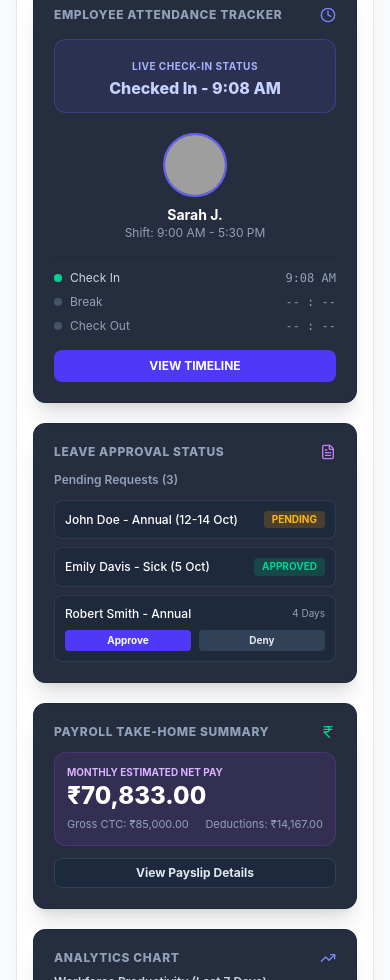
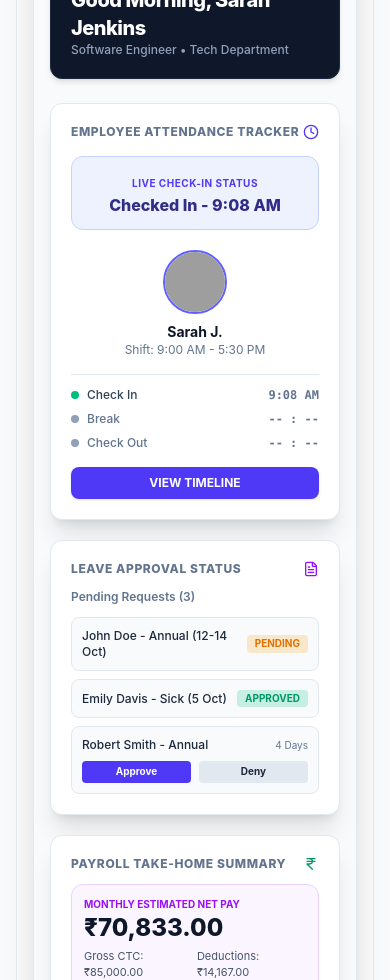
Before and after one commit to Prince-git-hub-360/Dayflow-Odoo-Hackathon, a React (Vite) app in the folder frontend/: page / in a window 390 px wide. Shown: the part 1020-2000 px from the top of the page. Built offline with nearby package versions, Linux system fonts and the light colour scheme; grey boxes are pictures that could not be loaded.

Commit message:
fix: make landing page product preview cards theme-responsive for light mode

```diff
--- a/frontend/src/components/landing/ProductPreview.tsx
+++ b/frontend/src/components/landing/ProductPreview.tsx
@@ -64,27 +64,40 @@ export const ProductPreview: React.FC = () => {
         </div>
 
         {/* ========================================================================= */}
-        {/* OPTION 1: EMPLOYEE DASHBOARD (DARK GLASS AESTHETIC MATCHING GENERATED MOCKUP) */}
+        {/* OPTION 1: FUTURISTIC GLASSMORPHISM DASHBOARD */}
         {/* ========================================================================= */}
         {activeTab === 'employee' && (
-          <div className="space-y-5 animate-fade-in">
-            {/* Top Greeting Bar */}
-            <div className="flex flex-col sm:flex-row sm:items-center justify-between gap-4 bg-slate-900/90 border border-slate-800 rounded-xl p-4 text-white">
+          <div className="space-y-6 animate-fade-in p-4 sm:p-6 rounded-2xl bg-slate-50 dark:bg-[#0B0F17] border border-slate-200 dark:border-slate-800/80 shadow-2xl text-slate-900 dark:text-white">
+            {/* Top Bar inside Mockup */}
+            <div className="flex items-center justify-between p-3.5 rounded-xl bg-white dark:bg-slate-900 border border-slate-200 dark:border-slate-800 shadow-sm">
+              <div className="flex items-center gap-3">
+                <span className="text-xs font-mono font-bold text-slate-500 dark:text-slate-400">
+                  dayflow-hrms.app / employee/dashboard
+                </span>
+              </div>
+
+              <div className="flex items-center gap-3">
+                <Badge variant="success">LIVE SYSTEM ACTIVE</Badge>
+              </div>
+            </div>
+
+            {/* Mock Header Greeting */}
+            <div className="p-5 rounded-xl bg-slate-900 text-white border border-slate-800 shadow-md flex items-center justify-between">
               <div>
                 <h3 className="text-xl font-extrabold tracking-tight">Good Morning, Sarah Jenkins</h3>
                 <p className="text-xs text-slate-400 font-medium">Software Engineer • Tech Department</p>
               </div>
-              <div className="flex items-center gap-3">
-                <div className="relative hidden sm:block">
-                  <Search className="w-3.5 h-3.5 text-slate-400 absolute left-3 top-2.5" />
+              <div className="hidden sm:flex items-center gap-3">
+                <div className="relative">
+                  <Search className="w-4 h-4 text-slate-400 absolute left-3 top-2.5" />
                   <input
                     type="text"
                     placeholder="Search..."
                     readOnly
-                    className="bg-slate-800 border border-slate-700 rounded-lg text-xs text-slate-200 pl-8 pr-3 py-1.5 w-40 focus:outline-none"
+                    className="bg-slate-800 border border-slate-700 rounded-xl text-xs px-9 py-2 w-48 text-white focus:outline-none"
                   />
                 </div>
-                <div className="w-8 h-8 rounded-full bg-slate-800 flex items-center justify-center text-slate-300 border border-slate-700">
+                <div className="p-2 rounded-xl bg-slate-800 border border-slate-700 text-slate-300">
                   <Bell className="w-4 h-4" />
                 </div>
                 <img
@@ -98,19 +111,19 @@ export const ProductPreview: React.FC = () => {
             {/* 4 Card Grid matching Option 1 generated mockup */}
             <div className="grid grid-cols-1 md:grid-cols-12 gap-5">
               {/* Card 1: Employee Attendance Tracker (4 cols) */}
-              <div className="md:col-span-4 bg-slate-900/90 border border-slate-800 rounded-xl p-5 text-white space-y-4 shadow-xl">
+              <div className="md:col-span-4 bg-white dark:bg-slate-900/90 border border-slate-200 dark:border-slate-800 rounded-xl p-5 text-slate-900 dark:text-white space-y-4 shadow-xl">
                 <div className="flex items-center justify-between">
-                  <span className="text-xs font-extrabold uppercase tracking-wider text-slate-400">
+                  <span className="text-xs font-extrabold uppercase tracking-wider text-slate-500 dark:text-slate-400">
                     Employee Attendance Tracker
                   </span>
-                  <Clock className="w-4 h-4 text-indigo-400" />
+                  <Clock className="w-4 h-4 text-indigo-600 dark:text-indigo-400" />
                 </div>
 
-                <div className="p-3 rounded-xl bg-indigo-500/10 border border-indigo-500/30 text-center space-y-1">
-                  <span className="text-[10px] font-bold uppercase text-indigo-300 tracking-wider">
+                <div className="p-3 rounded-xl bg-indigo-50 dark:bg-indigo-500/10 border border-indigo-200 dark:border-indigo-500/30 text-center space-y-1">
+                  <span className="text-[10px] font-bold uppercase text-indigo-600 dark:text-indigo-300 tracking-wider">
                     Live Check-in Status
                   </span>
-                  <p className="text-base font-extrabold text-indigo-200">Checked In - 9:08 AM</p>
+                  <p className="text-base font-extrabold text-indigo-900 dark:text-indigo-200">Checked In - 9:08 AM</p>
                 </div>
 
                 <div className="flex flex-col items-center text-center pt-1">
@@ -119,32 +132,32 @@ export const ProductPreview: React.FC = () => {
                     alt="Sarah J."
                     className="w-16 h-16 rounded-full object-cover border-2 border-indigo-500 mb-2"
                   />
-                  <h4 className="text-sm font-bold">Sarah J.</h4>
-                  <p className="text-xs text-slate-400">Shift: 9:00 AM - 5:30 PM</p>
+                  <h4 className="text-sm font-bold text-slate-900 dark:text-white">Sarah J.</h4>
+                  <p className="text-xs text-slate-500 dark:text-slate-400">Shift: 9:00 AM - 5:30 PM</p>
                 </div>
 
-                <div className="space-y-2 text-xs border-t border-slate-800 pt-3">
-                  <div className="flex items-center justify-between text-slate-300">
-                    <span className="flex items-center gap-2">
-                      <span className="w-2 h-2 rounded-full bg-emerald-400" /> Check In
+                <div className="space-y-2 text-xs border-t border-slate-200 dark:border-slate-800 pt-3">
+                  <div className="flex items-center justify-between text-slate-700 dark:text-slate-300">
+                    <span className="flex items-center gap-2 font-medium">
+                      <span className="w-2 h-2 rounded-full bg-emerald-500" /> Check In
                     </span>
-                    <span className="font-mono text-slate-400">9:08 AM</span>
+                    <span className="font-mono text-slate-500 dark:text-slate-400 font-semibold">9:08 AM</span>
                   </div>
-                  <div className="flex items-center justify-between text-slate-400">
-                    <span className="flex items-center gap-2">
-                      <span className="w-2 h-2 rounded-full bg-slate-600" /> Break
+                  <div className="flex items-center justify-between text-slate-500 dark:text-slate-400">
+                    <span className="flex items-center gap-2 font-medium">
+                      <span className="w-2 h-2 rounded-full bg-slate-400" /> Break
                     </span>
-                    <span className="font-mono">-- : --</span>
+                    <span className="font-mono font-semibold">-- : --</span>
                   </div>
-                  <div className="flex items-center justify-between text-slate-400">
-                    <span className="flex items-center gap-2">
-                      <span className="w-2 h-2 rounded-full bg-slate-600" /> Check Out
+                  <div className="flex items-center justify-between text-slate-500 dark:text-slate-400">
+                    <span className="flex items-center gap-2 font-medium">
+                      <span className="w-2 h-2 rounded-full bg-slate-400" /> Check Out
                     </span>
-                    <span className="font-mono">-- : --</span>
+                    <span className="font-mono font-semibold">-- : --</span>
                   </div>
                 </div>
 
-                <button className="w-full py-2 bg-indigo-600 hover:bg-indigo-500 text-white rounded-lg text-xs font-bold transition-colors">
+                <button className="w-full py-2 bg-indigo-600 hover:bg-indigo-500 text-white rounded-lg text-xs font-bold transition-colors shadow-sm">
                   VIEW TIMELINE
                 </button>
               </div>
@@ -152,41 +165,41 @@ export const ProductPreview: React.FC = () => {
               {/* Middle Section: Leave Status + Payroll (4 cols) */}
               <div className="md:col-span-4 space-y-5">
                 {/* Leave Approval Status */}
-                <div className="bg-slate-900/90 border border-slate-800 rounded-xl p-5 text-white space-y-3 shadow-xl">
+                <div className="bg-white dark:bg-slate-900/90 border border-slate-200 dark:border-slate-800 rounded-xl p-5 text-slate-900 dark:text-white space-y-3 shadow-xl">
                   <div className="flex items-center justify-between">
-                    <span className="text-xs font-extrabold uppercase tracking-wider text-slate-400">
+                    <span className="text-xs font-extrabold uppercase tracking-wider text-slate-500 dark:text-slate-400">
                       Leave Approval Status
                     </span>
-                    <FileText className="w-4 h-4 text-purple-400" />
+                    <FileText className="w-4 h-4 text-purple-600 dark:text-purple-400" />
                   </div>
 
-                  <p className="text-xs text-slate-400 font-semibold">Pending Requests (3)</p>
+                  <p className="text-xs text-slate-500 dark:text-slate-400 font-semibold">Pending Requests (3)</p>
 
                   <div className="space-y-2 text-xs">
-                    <div className="p-2.5 rounded-lg bg-slate-800/80 border border-slate-700/80 flex items-center justify-between">
-                      <span className="font-medium">John Doe - Annual (12-14 Oct)</span>
-                      <span className="px-2 py-0.5 rounded bg-amber-500/20 text-amber-400 text-[10px] font-bold">
+                    <div className="p-2.5 rounded-lg bg-slate-50 dark:bg-slate-800/80 border border-slate-200 dark:border-slate-700/80 flex items-center justify-between">
+                      <span className="font-medium text-slate-800 dark:text-slate-200">John Doe - Annual (12-14 Oct)</span>
+                      <span className="px-2 py-0.5 rounded bg-amber-500/20 text-amber-600 dark:text-amber-400 text-[10px] font-bold">
                         PENDING
                       </span>
                     </div>
 
-                    <div className="p-2.5 rounded-lg bg-slate-800/80 border border-slate-700/80 flex items-center justify-between">
-                      <span className="font-medium">Emily Davis - Sick (5 Oct)</span>
-                      <span className="px-2 py-0.5 rounded bg-emerald-500/20 text-emerald-400 text-[10px] font-bold">
+                    <div className="p-2.5 rounded-lg bg-slate-50 dark:bg-slate-800/80 border border-slate-200 dark:border-slate-700/80 flex items-center justify-between">
+                      <span className="font-medium text-slate-800 dark:text-slate-200">Emily Davis - Sick (5 Oct)</span>
+                      <span className="px-2 py-0.5 rounded bg-emerald-500/20 text-emerald-600 dark:text-emerald-400 text-[10px] font-bold">
                         APPROVED
                       </span>
                     </div>
 
-                    <div className="p-2.5 rounded-lg bg-slate-800/80 border border-slate-700/80 space-y-1">
-                      <div className="flex items-center justify-between">
+                    <div className="p-2.5 rounded-lg bg-slate-50 dark:bg-slate-800/80 border border-slate-200 dark:border-slate-700/80 space-y-1">
+                      <div className="flex items-center justify-between text-slate-800 dark:text-slate-200">
                         <span className="font-medium">Robert Smith - Annual</span>
-                        <span className="text-[10px] text-slate-400">4 Days</span>
+                        <span className="text-[10px] text-slate-500 dark:text-slate-400">4 Days</span>
                       </div>
                       <div className="flex items-center gap-2 pt-1">
                         <button className="flex-1 py-1 bg-indigo-600 hover:bg-indigo-500 text-white rounded text-[10px] font-bold">
                           Approve
                         </button>
-                        <button className="flex-1 py-1 bg-slate-700 hover:bg-slate-600 text-slate-200 rounded text-[10px] font-bold">
+                        <button className="flex-1 py-1 bg-slate-200 dark:bg-slate-700 hover:bg-slate-300 dark:hover:bg-slate-600 text-slate-800 dark:text-slate-200 rounded text-[10px] font-bold">
                           Deny
                         </button>
                       </div>
@@ -195,43 +208,43 @@ export const ProductPreview: React.FC = () => {
                 </div>
 
                 {/* Payroll Take-Home Summary */}
-                <div className="bg-slate-900/90 border border-slate-800 rounded-xl p-5 text-white space-y-3 shadow-xl">
+                <div className="bg-white dark:bg-slate-900/90 border border-slate-200 dark:border-slate-800 rounded-xl p-5 text-slate-900 dark:text-white space-y-3 shadow-xl">
                   <div className="flex items-center justify-between">
-                    <span className="text-xs font-extrabold uppercase tracking-wider text-slate-400">
+                    <span className="text-xs font-extrabold uppercase tracking-wider text-slate-500 dark:text-slate-400">
                       Payroll Take-Home Summary
                     </span>
-                    <IndianRupee className="w-4 h-4 text-emerald-400" />
+                    <IndianRupee className="w-4 h-4 text-emerald-600 dark:text-emerald-400" />
                   </div>
 
-                  <div className="p-3 rounded-xl bg-purple-500/10 border border-purple-500/20">
-                    <p className="text-[10px] uppercase text-purple-300 font-bold">Monthly Estimated Net Pay</p>
-                    <p className="text-2xl font-extrabold text-white">₹70,833.00</p>
-                    <div className="flex items-center justify-between text-[11px] text-slate-400 mt-1">
+                  <div className="p-3 rounded-xl bg-purple-50 dark:bg-purple-500/10 border border-purple-200 dark:border-purple-500/20">
+                    <p className="text-[10px] uppercase text-purple-600 dark:text-purple-300 font-bold">Monthly Estimated Net Pay</p>
+                    <p className="text-2xl font-extrabold text-slate-900 dark:text-white">₹70,833.00</p>
+                    <div className="flex items-center justify-between text-[11px] text-slate-600 dark:text-slate-400 mt-1">
                       <span>Gross CTC: ₹85,000.00</span>
                       <span>Deductions: ₹14,167.00</span>
                     </div>
                   </div>
 
-                  <button className="w-full py-1.5 bg-slate-800 hover:bg-slate-700 text-slate-200 border border-slate-700 rounded-lg text-xs font-bold transition-colors">
+                  <button className="w-full py-1.5 bg-slate-100 dark:bg-slate-800 hover:bg-slate-200 dark:hover:bg-slate-700 text-slate-800 dark:text-slate-200 border border-slate-200 dark:border-slate-700 rounded-lg text-xs font-bold transition-colors">
                     View Payslip Details
                   </button>
                 </div>
               </div>
 
               {/* Right Section: Analytics Chart (4 cols) */}
-              <div className="md:col-span-4 bg-slate-900/90 border border-slate-800 rounded-xl p-5 text-white space-y-4 shadow-xl flex flex-col justify-between">
+              <div className="md:col-span-4 bg-white dark:bg-slate-900/90 border border-slate-200 dark:border-slate-800 rounded-xl p-5 text-slate-900 dark:text-white space-y-4 shadow-xl flex flex-col justify-between">
                 <div>
                   <div className="flex items-center justify-between mb-2">
-                    <span className="text-xs font-extrabold uppercase tracking-wider text-slate-400">
+                    <span className="text-xs font-extrabold uppercase tracking-wider text-slate-500 dark:text-slate-400">
                       Analytics Chart
                     </span>
-                    <TrendingUp className="w-4 h-4 text-indigo-400" />
+                    <TrendingUp className="w-4 h-4 text-indigo-600 dark:text-indigo-400" />
                   </div>
-                  <p className="text-xs font-semibold text-slate-300">Workforce Productivity (Last 7 Days)</p>
-                  <p className="text-[11px] text-indigo-400 font-bold">Avg. 94% Efficiency</p>
+                  <p className="text-xs font-semibold text-slate-700 dark:text-slate-300">Workforce Productivity (Last 7 Days)</p>
+                  <p className="text-[11px] text-indigo-600 dark:text-indigo-400 font-bold">Avg. 94% Efficiency</p>
 
                   {/* Mock Line Graph */}
-                  <div className="h-36 w-full mt-4 flex items-end justify-between gap-1.5 pb-2 border-b border-slate-800">
+                  <div className="h-36 w-full mt-4 flex items-end justify-between gap-1.5 pb-2 border-b border-slate-200 dark:border-slate-800">
                     {[65, 80, 75, 94, 88, 92, 96].map((val, idx) => (
                       <div key={idx} className="flex-1 flex flex-col items-center gap-1">
                         <div
@@ -245,13 +258,13 @@ export const ProductPreview: React.FC = () => {
                 </div>
 
                 <div className="space-y-2 text-xs pt-2">
-                  <div className="flex items-center justify-between text-slate-300">
+                  <div className="flex items-center justify-between text-slate-700 dark:text-slate-300">
                     <span>Average Engagement</span>
-                    <strong className="text-emerald-400 font-bold">91%</strong>
+                    <strong className="text-emerald-600 dark:text-emerald-400 font-bold">91%</strong>
                   </div>
-                  <div className="flex items-center justify-between text-slate-300">
+                  <div className="flex items-center justify-between text-slate-700 dark:text-slate-300">
                     <span>Absenteeism Rate</span>
-                    <strong className="text-indigo-400 font-bold">2.1%</strong>
+                    <strong className="text-indigo-600 dark:text-indigo-400 font-bold">2.1%</strong>
                   </div>
                 </div>
               </div>
```
